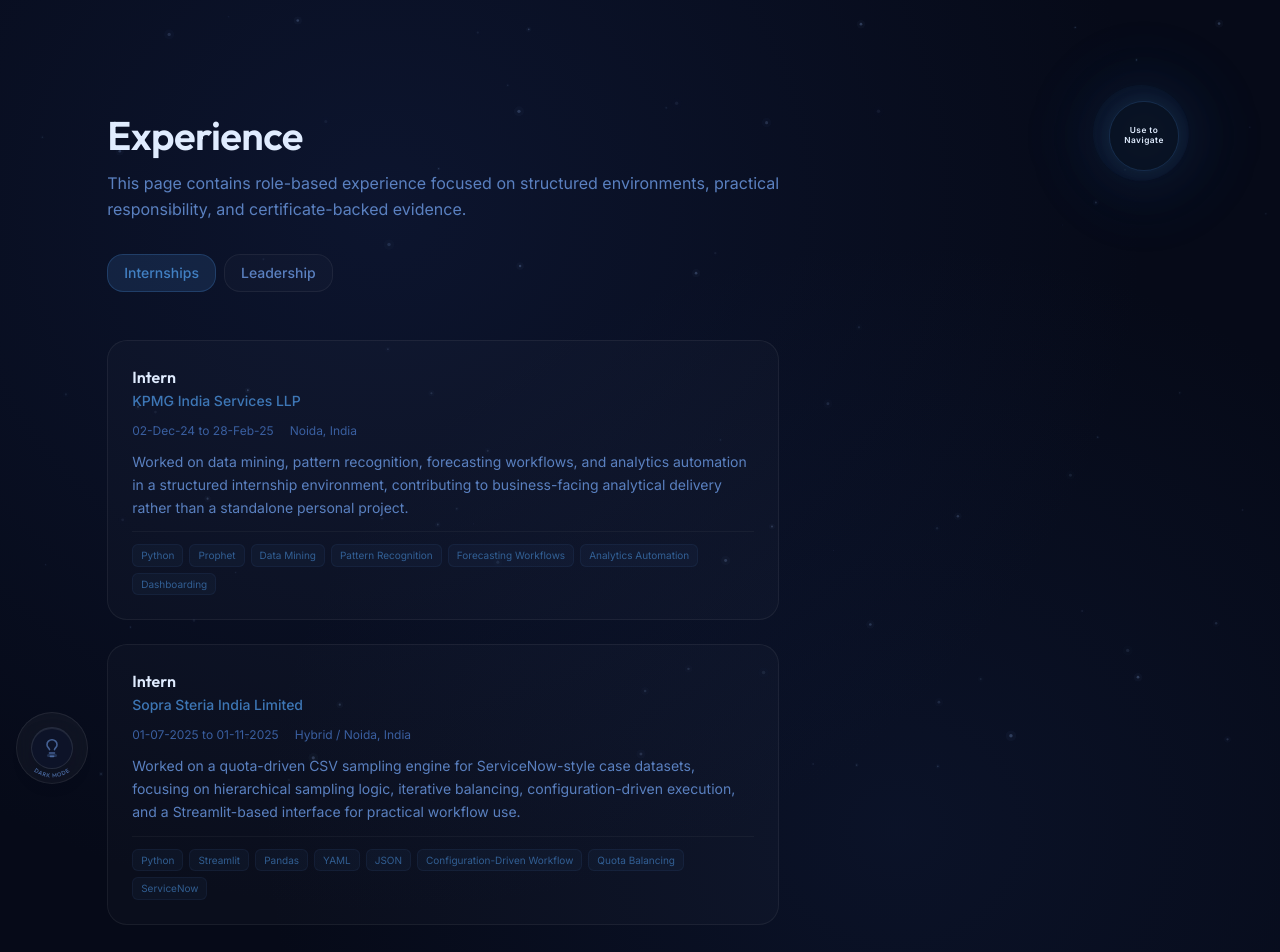
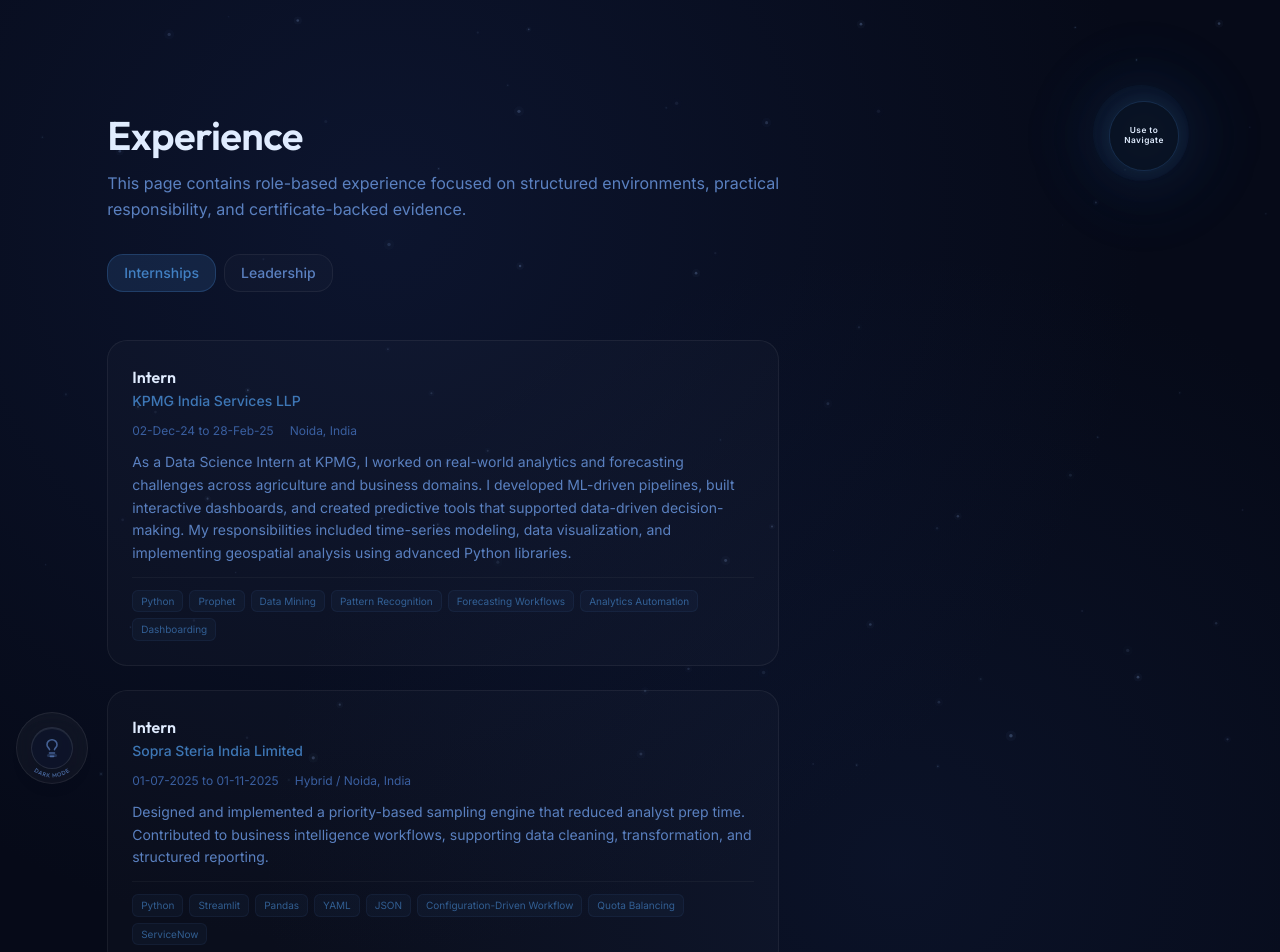
Before and after one commit to arjoneelghosh/mark2_execution, a React (Vite) app: page /experience in a window 1280 px wide. Shown: the top 952 px of the page. Built offline with nearby package versions, Linux system fonts and the light colour scheme.

Commit message:
update experience card copy

```diff
--- a/src/data/experience.ts
+++ b/src/data/experience.ts
@@ -11,7 +11,7 @@ export const experienceEntries: ExperienceEntry[] = [
     type: 'Internships',
     location: 'Noida, India',
     summary:
-      'Worked on data mining, pattern recognition, forecasting workflows, and analytics automation in a structured internship environment, contributing to business-facing analytical delivery rather than a standalone personal project.',
+      'As a Data Science Intern at KPMG, I worked on real-world analytics and forecasting challenges across agriculture and business domains. I developed ML-driven pipelines, built interactive dashboards, and created predictive tools that supported data-driven decision-making. My responsibilities included time-series modeling, data visualization, and implementing geospatial analysis using advanced Python libraries.',
     bullets: [
       'Worked on real-world datasets with a focus on extracting patterns, building forecasting workflows, and supporting analytical interpretation.',
       'Built automation-oriented reporting and analytics flows that helped reduce repeated manual effort in client-specific workflows.',
@@ -30,7 +30,8 @@ export const experienceEntries: ExperienceEntry[] = [
     type: 'Internships',
     location: 'Hybrid / Noida, India',
     summary:
-      'Worked on a quota-driven CSV sampling engine for ServiceNow-style case datasets, focusing on hierarchical sampling logic, iterative balancing, configuration-driven execution, and a Streamlit-based interface for practical workflow use.',
+      `Designed and implemented a priority-based sampling engine that reduced analyst prep time.
+Contributed to business intelligence workflows, supporting data cleaning, transformation, and structured reporting.`,
     bullets: [
       'Built around a formal project titled "Quota-Based Three-Phase Iterative Balancing Sampler for ServiceNow Cases" inside a company setting rather than as a purely personal utility.',
       'The system was designed to preserve multi-priority quota distributions across structured incident-style datasets while supporting fallback handling, constrained balancing, and reproducible configuration.',
--- a/src/pages/ExperiencePage.tsx
+++ b/src/pages/ExperiencePage.tsx
@@ -72,8 +72,8 @@ const buildLeadershipEntries = (entries: ExperienceEntry[]): ExperienceEntry[] =
       location: group[0]?.location,
       summary:
         organization === 'SRM Directorate of Student Affairs'
-          ? 'A member of the Directorate of Student Affairs (DSA) at SRM for two years, contributing to the organization and management of multiple events, including the college fest Milan. In the first year, worked as part of the discipline team, ensuring smooth conduct and coordination during events, and in the second year, progressed to the role of Committee Head, taking on leadership responsibilities and overseeing event execution.'
-          : 'Extracurricular development through progressive roles in SRM MUNSOC (Model United Nations Society) where I served as a committee member in 2022, advanced to Committee Head of the UNSC committee in 2023 during the SRMMUN-23, and further took on the role of Committee Head of the Council Affairs team in 2024, reflecting sustained growth, responsibility, and commitment to organizational excellence.',
+          ? 'My two year tenure with the Directorate of Student Affairs at SRM University has been a defining experience in shaping my leadership and organizational abilities. I began as a member of the discipline team where I contributed to ensuring smooth coordination and effective crowd management during large scale events including Milan. Building on this foundation I advanced to the role of Committee Head in my second year where I led teams managed logistics and oversaw end to end event execution. This progression reflects my commitment and consistency and highlights my ability to take on increasing responsibility collaborate effectively and deliver under pressure skills that I am eager to further develop and apply in future academic and professional settings.'
+          : 'My involvement with SRM MUNSOC has been marked by consistent growth and increasing leadership responsibility across multiple years. I began as a committee member in 2022, gaining foundational experience in conference organization and delegate engagement. In 2023, I advanced to serve as Committee Head of the UNSC during SRMMUN where I led discussions mentored delegates and ensured the smooth functioning of committee proceedings. Building on this experience, I took on the role of Committee Head of the Council Affairs team in 2024 where I oversaw broader organizational responsibilities and contributed to the overall execution of the conference. This progression reflects my sustained commitment to extracurricular development and my ability to lead teams manage complex responsibilities and drive organizational excellence.',
 
           bullets:
             organization === 'SRM Directorate of Student Affairs'
```
